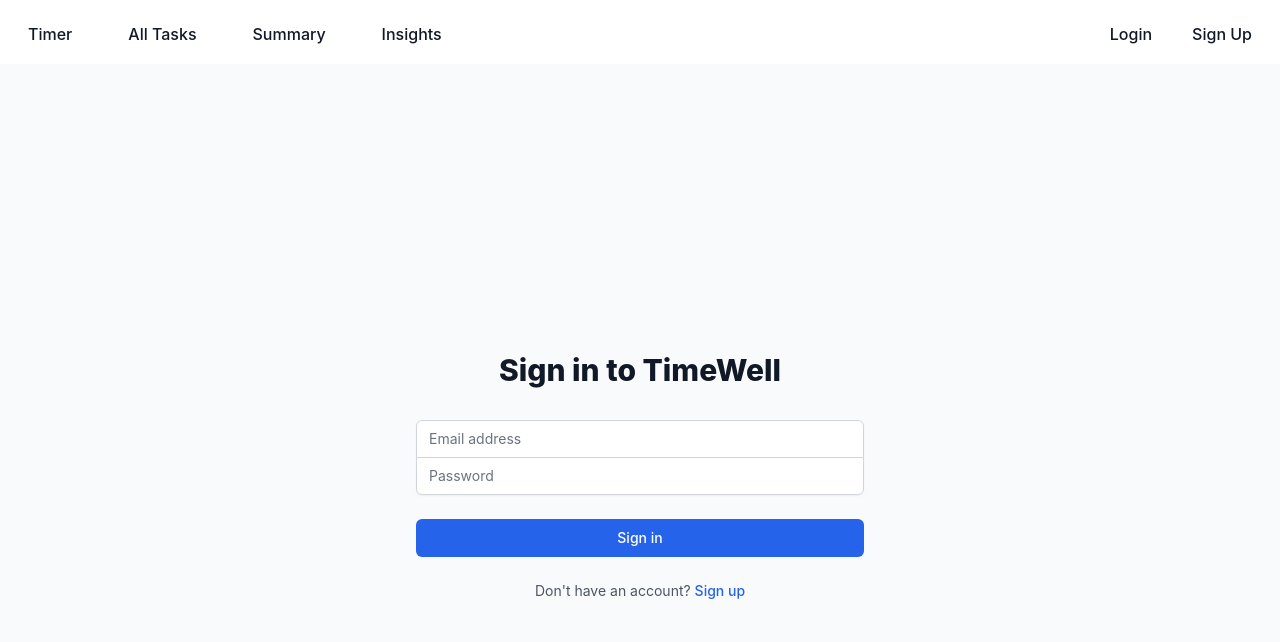
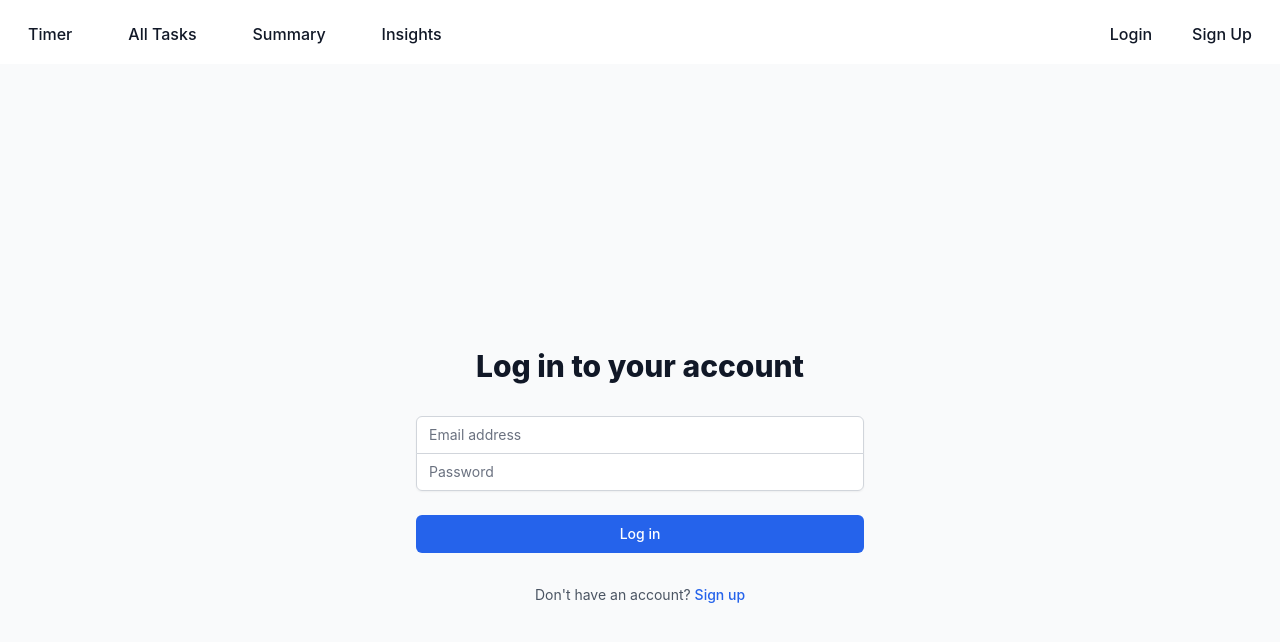
Before and after one commit to evelynso2024/TimeWell, a React (Create React App) app: page /login in a window 1280 px wide. Shown: the top 642 px of the page. Built offline with nearby package versions, Linux system fonts and the light colour scheme; the HTML template or start-up script is replaced by a standard one.

Commit message:
Update Login.js

```diff
--- a/src/components/auth/Login.js
+++ b/src/components/auth/Login.js
@@ -1,19 +1,22 @@
 import React, { useState } from 'react';
-import { getAuth, signInWithEmailAndPassword } from 'firebase/auth';
+import { signInWithEmailAndPassword } from 'firebase/auth';
+import { useNavigate, Link } from 'react-router-dom';
+import { auth } from '../../firebase';
 
 function Login() {
   const [email, setEmail] = useState('');
   const [password, setPassword] = useState('');
   const [error, setError] = useState('');
+  const navigate = useNavigate();
 
   const handleSubmit = async (e) => {
     e.preventDefault();
     try {
-      const auth = getAuth();
       await signInWithEmailAndPassword(auth, email, password);
-      // Redirect will be added later
+      navigate('/');
     } catch (error) {
-      setError('Failed to log in');
+      console.error('Login error:', error);
+      setError('Failed to log in: ' + error.message);
     }
   };
 
@@ -22,30 +25,44 @@
       <div className="max-w-md w-full space-y-8">
         <div>
           <h2 className="mt-6 text-center text-3xl font-extrabold text-gray-900">
-            Sign in to TimeWell
+            Log in to your account
           </h2>
         </div>
         <form className="mt-8 space-y-6" onSubmit={handleSubmit}>
-          {error && <div className="text-red-500 text-center">{error}</div>}
+          {error && (
+            <div className="bg-red-100 border border-red-400 text-red-700 px-4 py-3 rounded relative">
+              {error}
+            </div>
+          )}
           <div className="rounded-md shadow-sm -space-y-px">
             <div>
+              <label htmlFor="email-address" className="sr-only">
+                Email address
+              </label>
               <input
+                id="email-address"
+                name="email"
                 type="email"
                 required
+                className="appearance-none rounded-none relative block w-full px-3 py-2 border border-gray-300 placeholder-gray-500 text-gray-900 rounded-t-md focus:outline-none focus:ring-blue-500 focus:border-blue-500 focus:z-10 sm:text-sm"
+                placeholder="Email address"
                 value={email}
                 onChange={(e) => setEmail(e.target.value)}
-                className="appearance-none rounded-none relative block w-full px-3 py-2 border border-gray-300 placeholder-gray-500 text-gray-900 rounded-t-md focus:outline-none focus:ring-blue-500 focus:border-blue-500 focus:z-10 sm:text-sm"
-                placeholder="Email address"
               />
             </div>
             <div>
+              <label htmlFor="password" className="sr-only">
+                Password
+              </label>
               <input
+                id="password"
+                name="password"
                 type="password"
                 required
+                className="appearance-none rounded-none relative block w-full px-3 py-2 border border-gray-300 placeholder-gray-500 text-gray-900 rounded-b-md focus:outline-none focus:ring-blue-500 focus:border-blue-500 focus:z-10 sm:text-sm"
+                placeholder="Password"
                 value={password}
                 onChange={(e) => setPassword(e.target.value)}
-                className="appearance-none rounded-none relative block w-full px-3 py-2 border border-gray-300 placeholder-gray-500 text-gray-900 rounded-b-md focus:outline-none focus:ring-blue-500 focus:border-blue-500 focus:z-10 sm:text-sm"
-                placeholder="Password"
               />
             </div>
           </div>
@@ -55,19 +72,18 @@
               type="submit"
               className="group relative w-full flex justify-center py-2 px-4 border border-transparent text-sm font-medium rounded-md text-white bg-blue-600 hover:bg-blue-700 focus:outline-none focus:ring-2 focus:ring-offset-2 focus:ring-blue-500"
             >
-              Sign in
+              Log in
             </button>
           </div>
-
-          <div className="text-center mt-4">
-            <p className="text-sm text-gray-600">
-              Don't have an account?{' '}
-              <a href="/signup" className="font-medium text-blue-600 hover:text-blue-500">
-                Sign up
-              </a>
-            </p>
-          </div>
         </form>
+        <div className="text-center">
+          <p className="text-sm text-gray-600">
+            Don't have an account?{' '}
+            <Link to="/signup" className="font-medium text-blue-600 hover:text-blue-500">
+              Sign up
+            </Link>
+          </p>
+        </div>
       </div>
     </div>
   );
```
